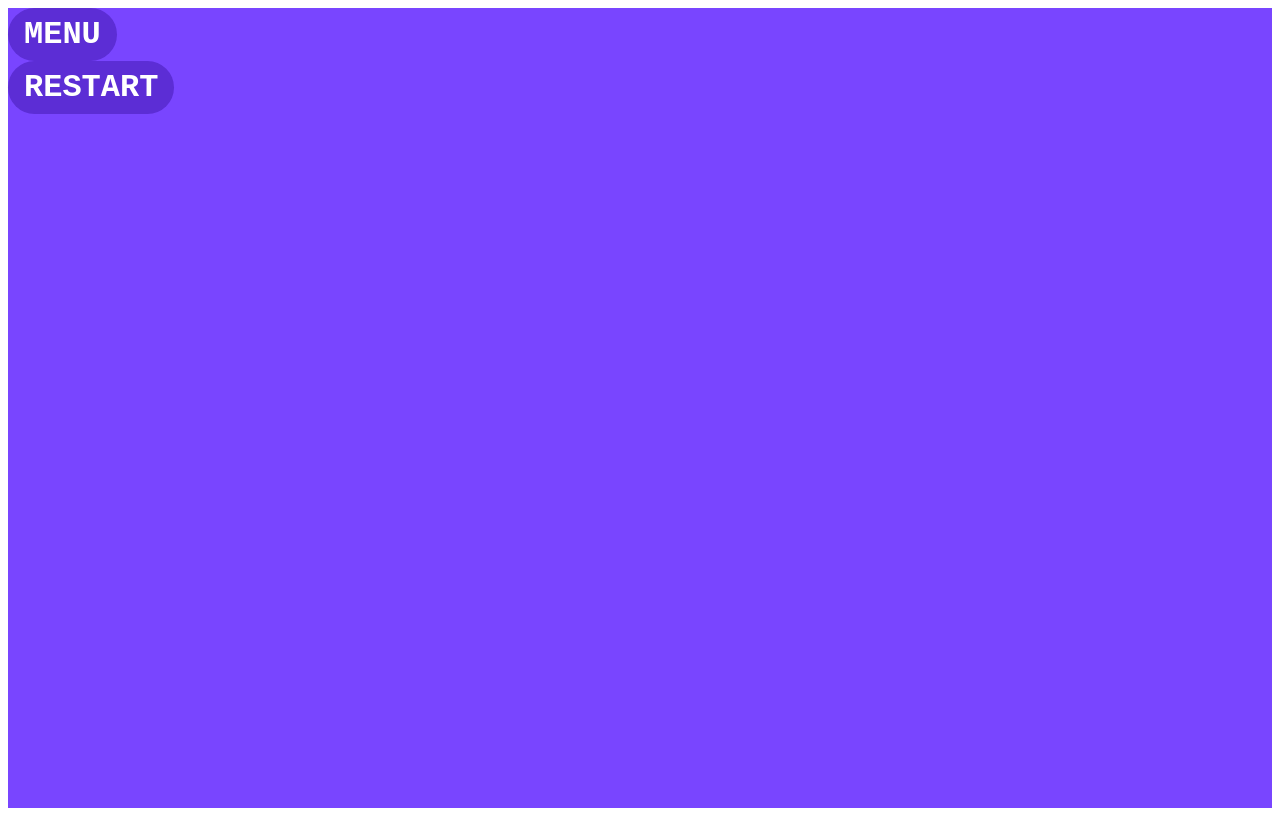
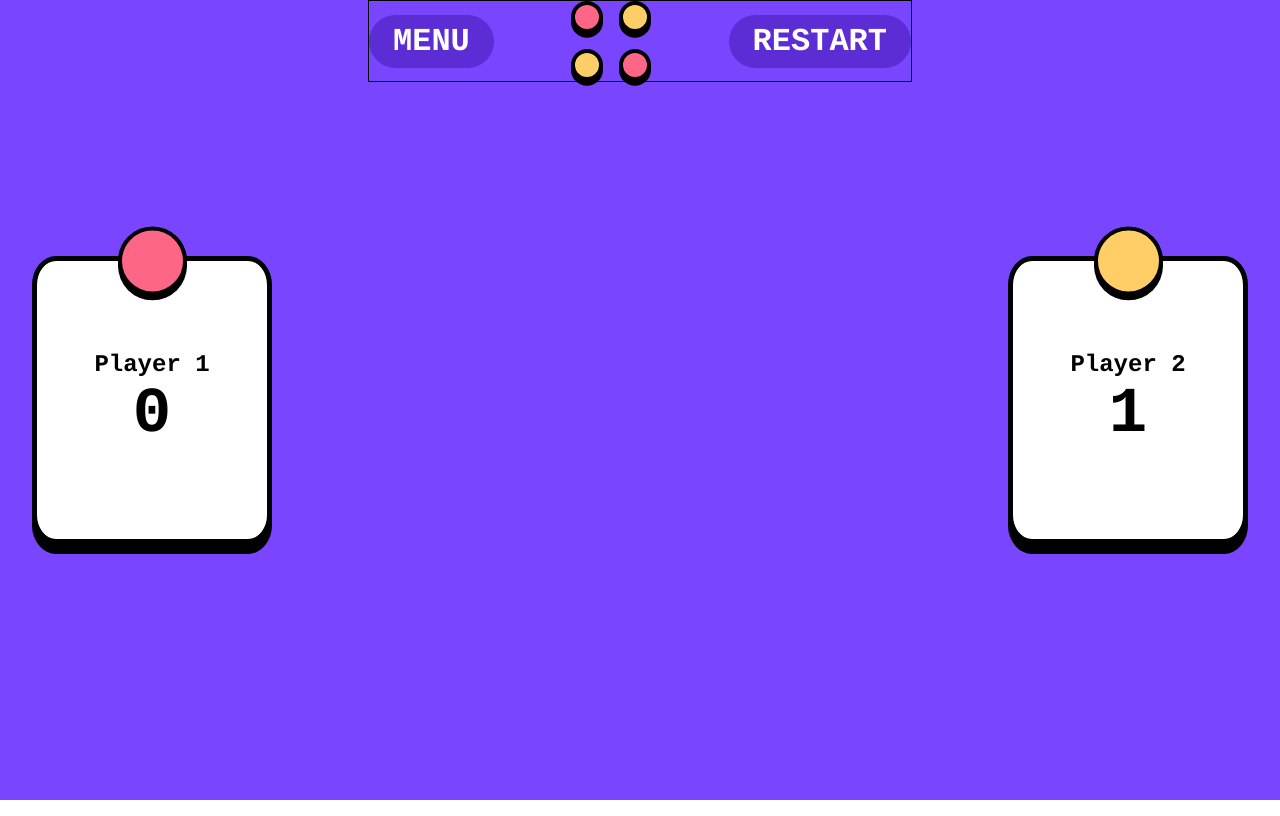
Before and after one commit to wandy0394/connect4, a React (Vite) app: page / in a window 1280 px wide. Built offline with nearby package versions, Linux system fonts and the light colour scheme.

Commit message:
basic layout of menu buttons and player cards implemented. Player cards include title, score and coloured disc

```diff
--- a/package.json
+++ b/package.json
@@ -4,7 +4,7 @@
   "version": "0.0.0",
   "type": "module",
   "scripts": {
-    "dev": "vite",
+    "dev": "vite --host",
     "build": "tsc && vite build",
     "lint": "eslint src --ext ts,tsx --report-unused-disable-directives --max-warnings 0",
     "preview": "vite preview"
--- a/src/App.css
+++ b/src/App.css
@@ -1,6 +1,8 @@
 * {
   box-sizing: border-box;
+  padding:0
 }
+
 :root {
   --base-color: #5C2DD5;
   --base-light: #7945FF;
@@ -12,12 +14,34 @@
   --neutral-white: #FFFFFF;
   --neutral-gray-light: #AAAAAA;
   --neutral-gray-dark: #444444;
-  --font-family: monospace
+  --font-family: Courier, monospace
 }
 
+body {
+  padding: 0;
+  margin: 0;
+}
 
 .base {
   width:100%;
   height:100vh;
-  background-color:var(--base-light)
+  background-color:var(--base-light);
+  display:grid;
+  grid-template-columns: 1fr 2fr 1fr;
 }
+
+.column {
+  height:100%;
+  width:100%;
+  padding:0rem 3rem
+}
+
+.column-left {
+  display:flex;
+  justify-content:end;
+}
+
+.column-right {
+  display:flex;
+  justify-content:start;
+}
--- a/src/App.tsx
+++ b/src/App.tsx
@@ -1,6 +1,12 @@
 import { useState } from 'react'
 import './App.css'
 import MenuButton from './components/MenuButton/MenuButton'
+import MenuBar from './components/MenuBar/MenuBar'
+import Card from './components/Card/Card'
+
+
+const primaryColor = window.getComputedStyle(document.body).getPropertyValue('--primary-color')
+const secondaryColor = window.getComputedStyle(document.body).getPropertyValue('--secondary-color')
 
 function App() {
 
@@ -8,13 +14,17 @@ function App() {
 
   return (
     <div className='base'>
-      <div className='menu-bar'>
-        <MenuButton label='MENU' onClick={()=>alert('hello')}/>
-        <MenuButton label='RESTART'/>
-        <div className="menu-button"></div>
-        <div className='icon'>
+      <div className='column column-left'>
+        <Card color={primaryColor} title='Player 1' score={0}>
 
-        </div>
+        </Card>
+      </div>
+      <div className='column'>
+        <MenuBar/>
+      </div>
+      <div className='column column-right'>
+        <Card color={secondaryColor} title='Player 2' score={1}>
+        </Card>
       </div>
     </div>
   )
--- /dev/null
+++ b/src/components/Card/Card.module.css
@@ -0,0 +1,36 @@
+.card {
+    background-color: var(--neutral-white);
+    width:15rem;
+    aspect-ratio: 5/6;
+    border:0.325rem solid black;
+    box-shadow: 0px 0.625rem black;
+    border-radius: 10%;
+    display:flex;
+    flex-direction: column;
+    align-items: center;
+    justify-content: center;
+    position:absolute;
+    top:50%;
+    transform:translateY(-50%);
+}
+
+.title {
+    font-family: var(--font-family);
+    font-weight: bold;
+    font-size:x-large;
+}
+
+.score {
+    font-family: var(--font-family);
+    font-weight: bold;
+    font-size:4rem;
+}
+
+.discContainer {
+    width: 100%;
+    display: flex;
+    justify-content:center;
+    top:0;
+    position:absolute;
+    transform:translateY(-50%);
+}
--- a/src/components/Card/Card.tsx
+++ b/src/components/Card/Card.tsx
@@ -0,0 +1,24 @@
+import ColoredDisc from '../ColoredDisc/ColoredDisc'
+import styles from './Card.module.css'
+type Props = {
+    title:string
+    score:number
+    color:string
+    children?:any
+    [rest:string]:any
+}
+export default function Card(props:Props) {
+    const {title, score, color, children, ...rest} = props
+
+    return (
+
+        <div className={styles.card} {...rest}>
+            <div className={styles.discContainer}>
+                <ColoredDisc color={color} size={30} />
+            </div>
+            <label className={styles.title}>{title}</label>
+            <label className={styles.score}>{score}</label>
+        </div>
+
+    )
+}
--- /dev/null
+++ b/src/components/ColoredDisc/ColoredDisc.tsx
@@ -0,0 +1,22 @@
+type Props = {
+    color:string,
+    size:number
+    [rest:string]:any
+}
+
+export default function ColoredDisc(props:Props) {
+    const {color, size, ...rest} = props
+
+    const discStyle = {
+        backgroundColor:color,
+        aspectRatio:'1/1',
+        borderRadius:'100%',
+        border: '0.3rem solid black',
+        boxShadow:'0px 0.3rem black',
+        width:size+'%'
+    }
+    return(
+        <div style={discStyle} {...rest}>
+        </div>
+    )
+}
--- /dev/null
+++ b/src/components/GameIcon/GameIcon.tsx
@@ -0,0 +1,25 @@
+import ColouredDisc from "../ColoredDisc/ColoredDisc"
+
+export default function GameIcon() {
+    const style = {
+        display:'grid',
+        gridTemplateRows:'1fr 1fr',
+        gridTemplateColumns:'1fr 1fr',
+        gap: '20%',
+        height:'10vh',
+        aspectRatio:'1/1',
+        // width:'100%',
+    }
+
+    const primaryColor = window.getComputedStyle(document.body).getPropertyValue('--primary-color')
+    const secondaryColor = window.getComputedStyle(document.body).getPropertyValue('--secondary-color')
+
+    return (
+        <div style={style}>
+            <ColouredDisc color={primaryColor} size={100} />
+            <ColouredDisc color={secondaryColor} size={100} />
+            <ColouredDisc color={secondaryColor} size={100} />
+            <ColouredDisc color={primaryColor} size={100} />
+        </div>
+    )
+}
--- /dev/null
+++ b/src/components/MenuBar/MenuBar.tsx
@@ -0,0 +1,13 @@
+import GameIcon from '../GameIcon/GameIcon'
+import MenuButton from '../MenuButton/MenuButton'
+import styles from './menuBar.module.css'
+
+export default function MenuBar() {
+    return (
+        <div className={styles.container}>
+            <MenuButton label='MENU' onClick={()=>alert('hello')}/>
+            <GameIcon/>
+            <MenuButton label='RESTART'/>
+        </div>
+    )
+}
--- /dev/null
+++ b/src/components/MenuBar/menuBar.module.css
@@ -0,0 +1,7 @@
+.container {
+    display:flex;
+    align-items: center;
+    justify-content:space-between;
+    width:100%;
+    border: 1px solid black;
+}
--- a/src/components/MenuButton/menuButton.module.css
+++ b/src/components/MenuButton/menuButton.module.css
@@ -8,7 +8,7 @@
     font-size: 2rem;
     text-align: center;
     width: fit-content;
-    padding: 0.5rem 1rem
+    padding: 0.5rem 1.5rem
 }
 
 .menuButton:hover{
--- a/src/index.css
+++ /dev/null
@@ -1,69 +0,0 @@
-:root {
-  font-family: Inter, system-ui, Avenir, Helvetica, Arial, sans-serif;
-  line-height: 1.5;
-  font-weight: 400;
-
-  color-scheme: light dark;
-  color: rgba(255, 255, 255, 0.87);
-  background-color: #242424;
-
-  font-synthesis: none;
-  text-rendering: optimizeLegibility;
-  -webkit-font-smoothing: antialiased;
-  -moz-osx-font-smoothing: grayscale;
-  -webkit-text-size-adjust: 100%;
-}
-
-a {
-  font-weight: 500;
-  color: #646cff;
-  text-decoration: inherit;
-}
-a:hover {
-  color: #535bf2;
-}
-
-body {
-  margin: 0;
-  display: flex;
-  place-items: center;
-  min-width: 320px;
-  min-height: 100vh;
-}
-
-h1 {
-  font-size: 3.2em;
-  line-height: 1.1;
-}
-
-button {
-  border-radius: 8px;
-  border: 1px solid transparent;
-  padding: 0.6em 1.2em;
-  font-size: 1em;
-  font-weight: 500;
-  font-family: inherit;
-  background-color: #1a1a1a;
-  cursor: pointer;
-  transition: border-color 0.25s;
-}
-button:hover {
-  border-color: #646cff;
-}
-button:focus,
-button:focus-visible {
-  outline: 4px auto -webkit-focus-ring-color;
-}
-
-@media (prefers-color-scheme: light) {
-  :root {
-    color: #213547;
-    background-color: #ffffff;
-  }
-  a:hover {
-    color: #747bff;
-  }
-  button {
-    background-color: #f9f9f9;
-  }
-}
```
Also changed, not shown: src/components/ColouredDisc/ColouredDisc.tsx (deleted, +0 -20 lines).
